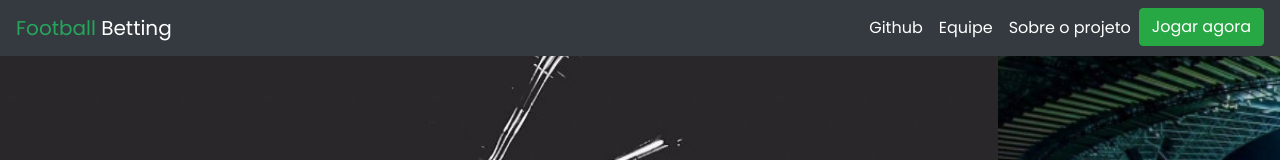
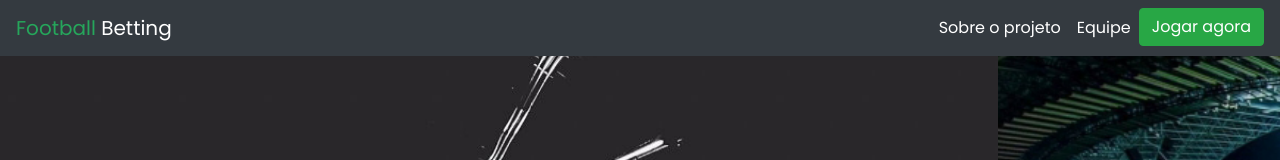
Before and after one commit to leduardo99/football-betting, a React (Create React App) app: page / in a window 1280 px wide. Shown: the top 160 px of the page. Built offline with nearby package versions, Linux system fonts and the light colour scheme.

Commit message:
Correção no index

```diff
--- a/src/pages/index/Index.js
+++ b/src/pages/index/Index.js
@@ -42,13 +42,10 @@
                     <div className="collapse navbar-collapse" id="navbar-side">
                         <ul className="navbar-nav ml-auto">
                             <li className="nav-item">
-                                <a className="nav-link" href="#">Github</a>
+                                <a className="nav-link link-pointer" onClick={this.jquerySobre}>Sobre o projeto</a>
                             </li>
                             <li className="nav-item">
                                 <a className="nav-link link-pointer " onClick={this.jqueryEquipe}>Equipe</a>
-                            </li>
-                            <li className="nav-item">
-                                <a className="nav-link link-pointer" onClick={this.jquerySobre}>Sobre o projeto</a>
                             </li>
                             <li className="nav-item">
                                 <button type="button" className="btn btn-success" onClick={this.handleLogin}>Jogar agora</button>
```
